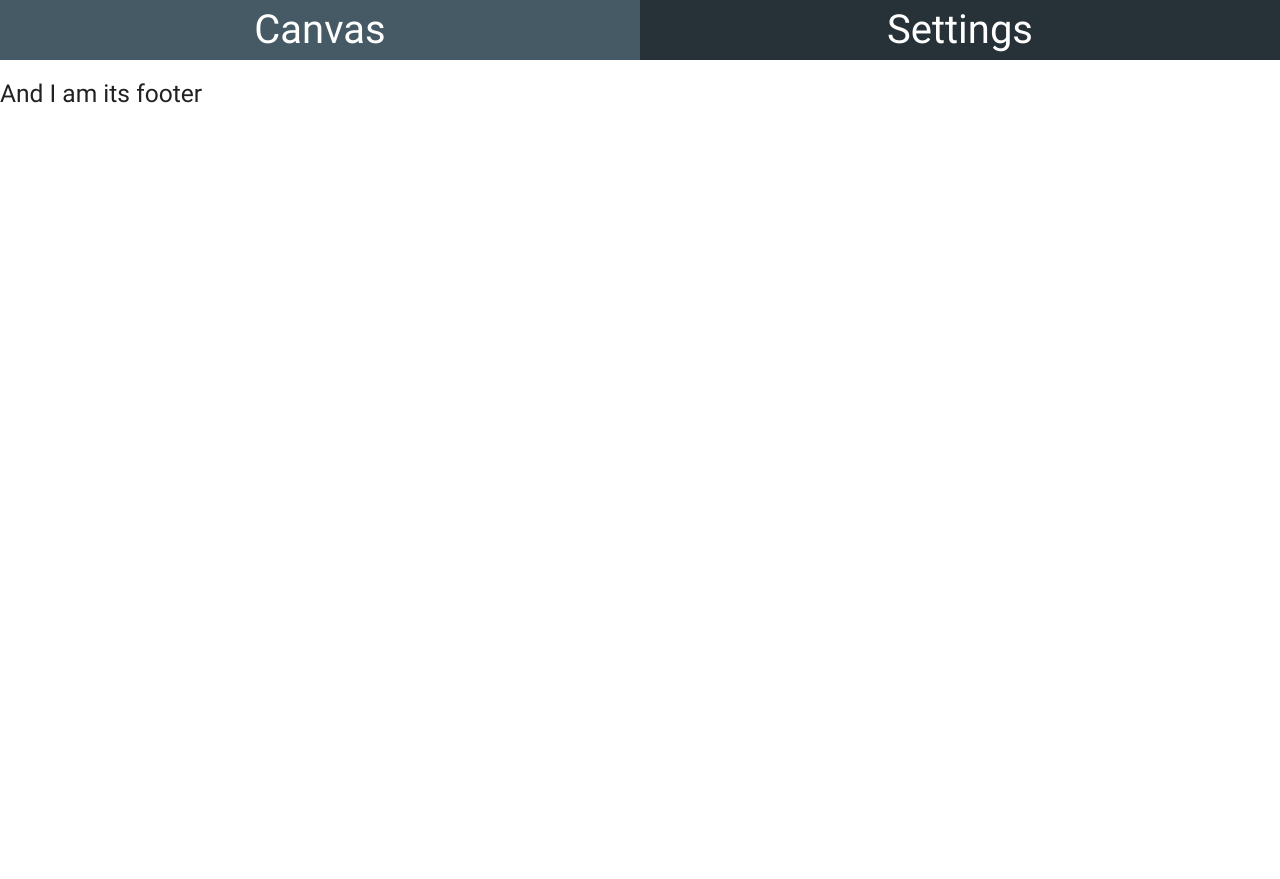
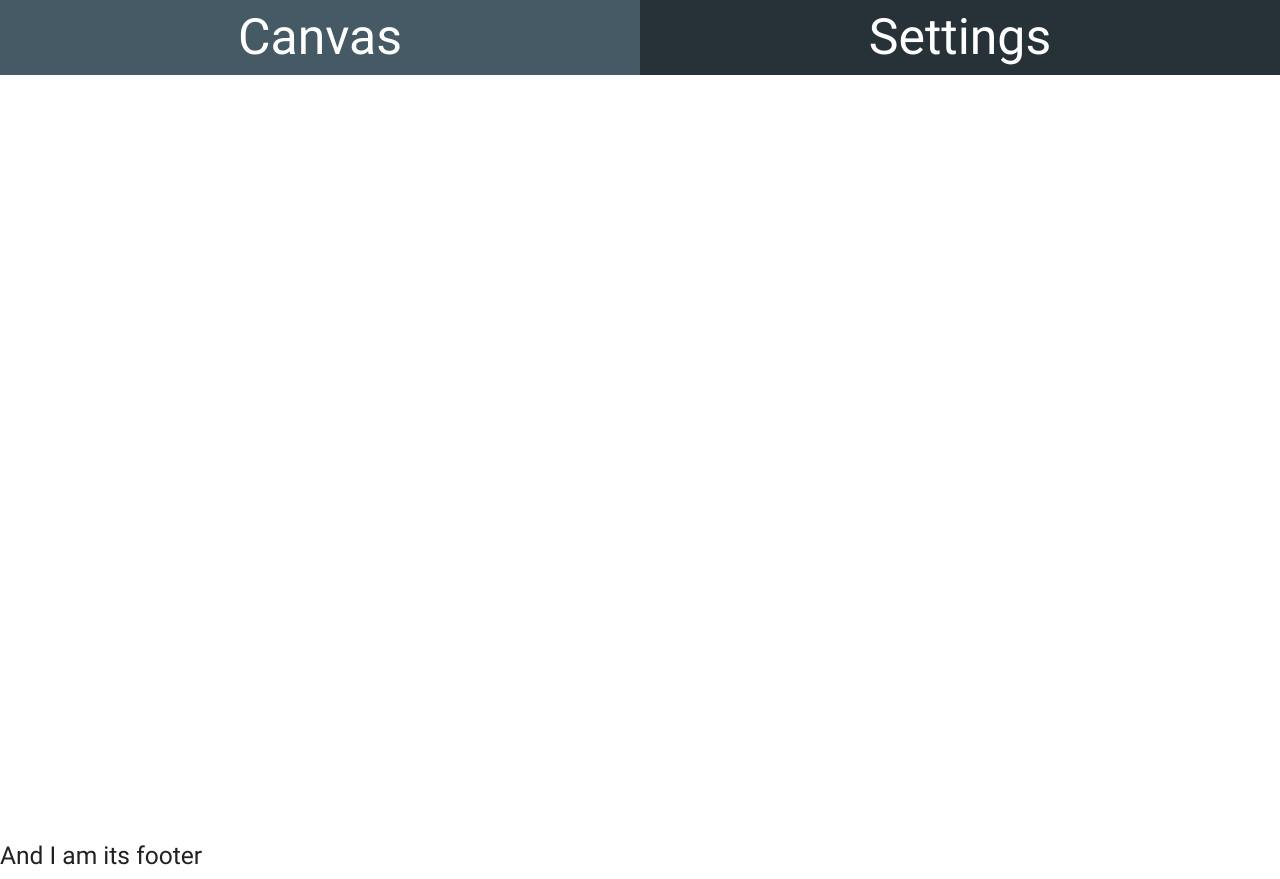
Before and after one commit to AmiralBl3ndic/Efrei-Paris-L2-Monte-Carlo-Method-Demonstration, an Electron app: page views/home.html in a window 1280 px wide. Before the commit the page ends 800 px from the top, so only its background shows below. Drawn offline with nearby package versions, Linux system fonts and the light colour scheme.

Commit message:
Add custom stylesheet

```diff
--- a/views/style.css
+++ b/views/style.css
@@ -1,7 +1,48 @@
-.tab-text {
-	font-size: 40px;
+body {
+	min-width: 100vw;
+	min-height: 100vh;
+
+	margin: 0;
+	padding: 0;
+
+	overflow: hidden !important;
 }
 
+
+header {
+	margin-top: 0;
+	padding: 0;
+}
+
+
+main {
+	height: 95vh;
+	margin-top: -2%;
+	padding-top: 0;
+}
+
+h1 {
+	margin-top: 0;
+}
+
+
+.tab-text {
+	font-size: 50px;
+}
+
+
 .tab-item {
-	min-height: 2vh;
+	min-height: 20vh;
+	margin-bottom: 0;
+	padding-bottom: 0;
 }
+
+
+.main-section {
+	height: 100%;
+
+	margin-top: 0;
+	padding-top: 0;
+	margin-bottom: 0;
+	padding-bottom: 0;
+}
```
